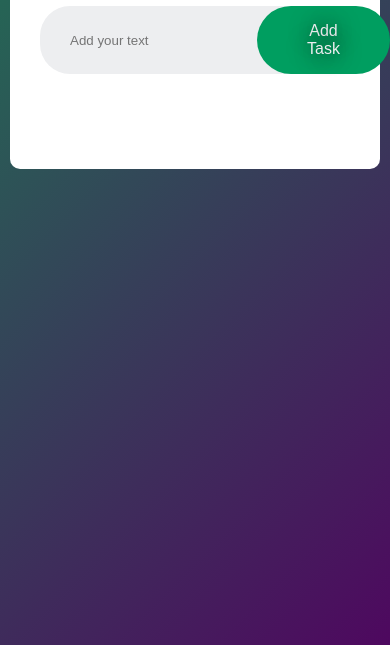
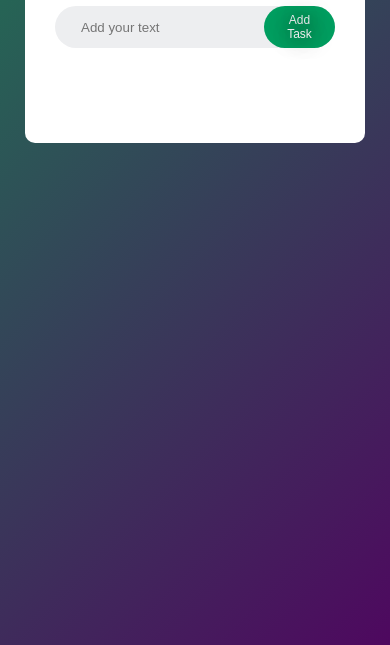
Before and after one commit to Sohel1919/Todo-App, a plain HTML site: page index.html in a window 390 px wide. Shown: the part 199-844 px from the top of the page. Drawn offline with nearby package versions, Linux system fonts and the light colour scheme.

Commit message:
Update style.css

```diff
--- a/style.css
+++ b/style.css
@@ -109,6 +109,40 @@ ul li span:hover{
     background-color: #edeef0;
 }
 
-@media (max-width:) {
+@media (max-width:600px) {
+    .todo-app{
+        width: 100%;
+        max-width: 340px;
+        background-color: #fff;
+        margin: 100px auto 20px;
+        padding: 40px 30px 70px;
+        border-radius: 10px;
+    }
+    .row{
+        display: flex;
+        align-items: center;
+        justify-content: space-between;
+        background: #edeef0;
+        border-radius: 30px;
+        padding-left: 20px;
+        margin-bottom: 25px;
+    }
+    input{
+        padding: 6px;
+    }
+    button{
+        padding: 7px 20px;
+        border-radius: 40px;
+        font-size: 12px;
+    }
+    ul li{
+        font-size: 12px;
+    }
+    ul li::before{
+        height: 18px;
+        width: 18px;
+        border-radius: 50%;
+    }
+
 
 }
```
